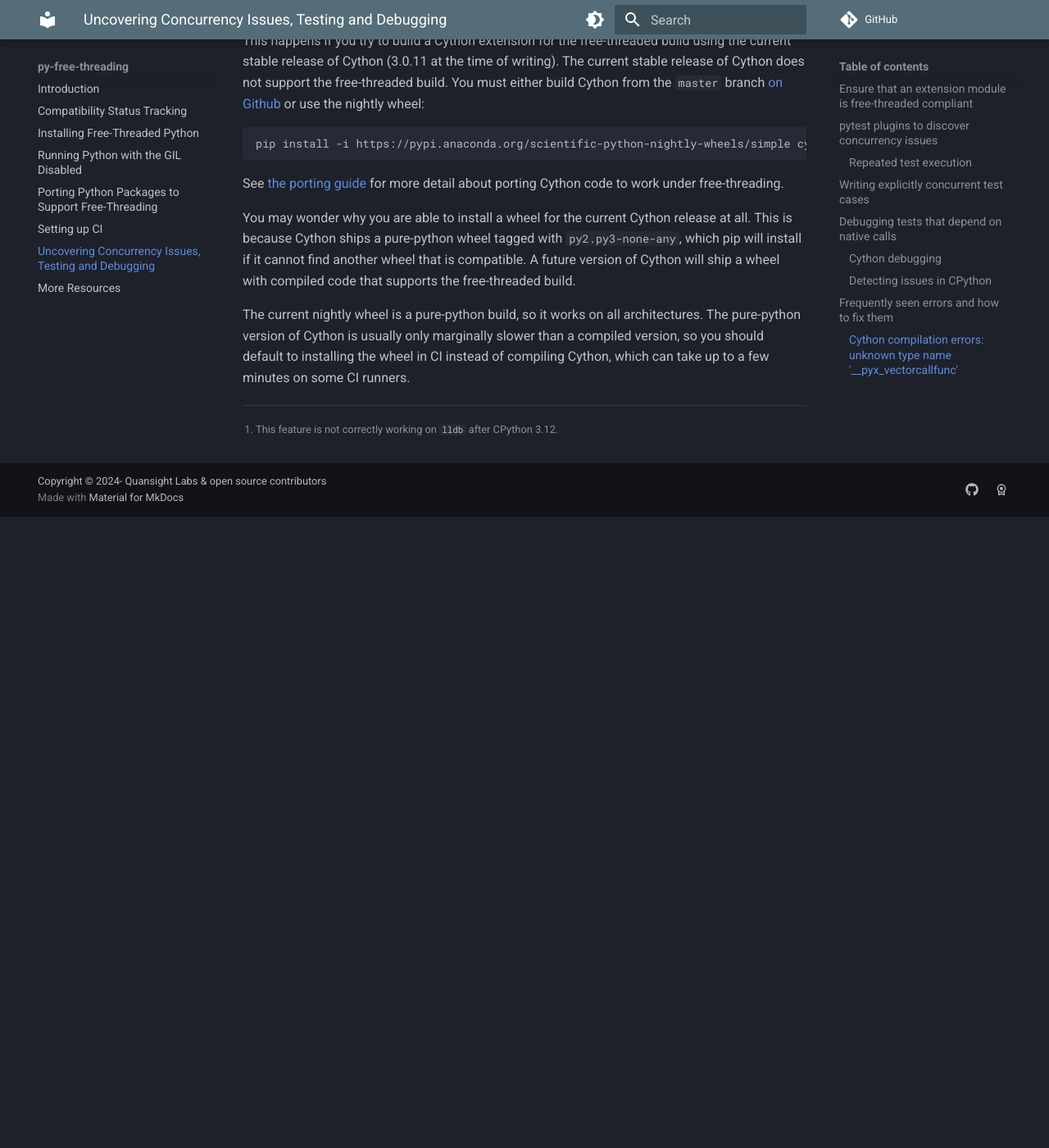
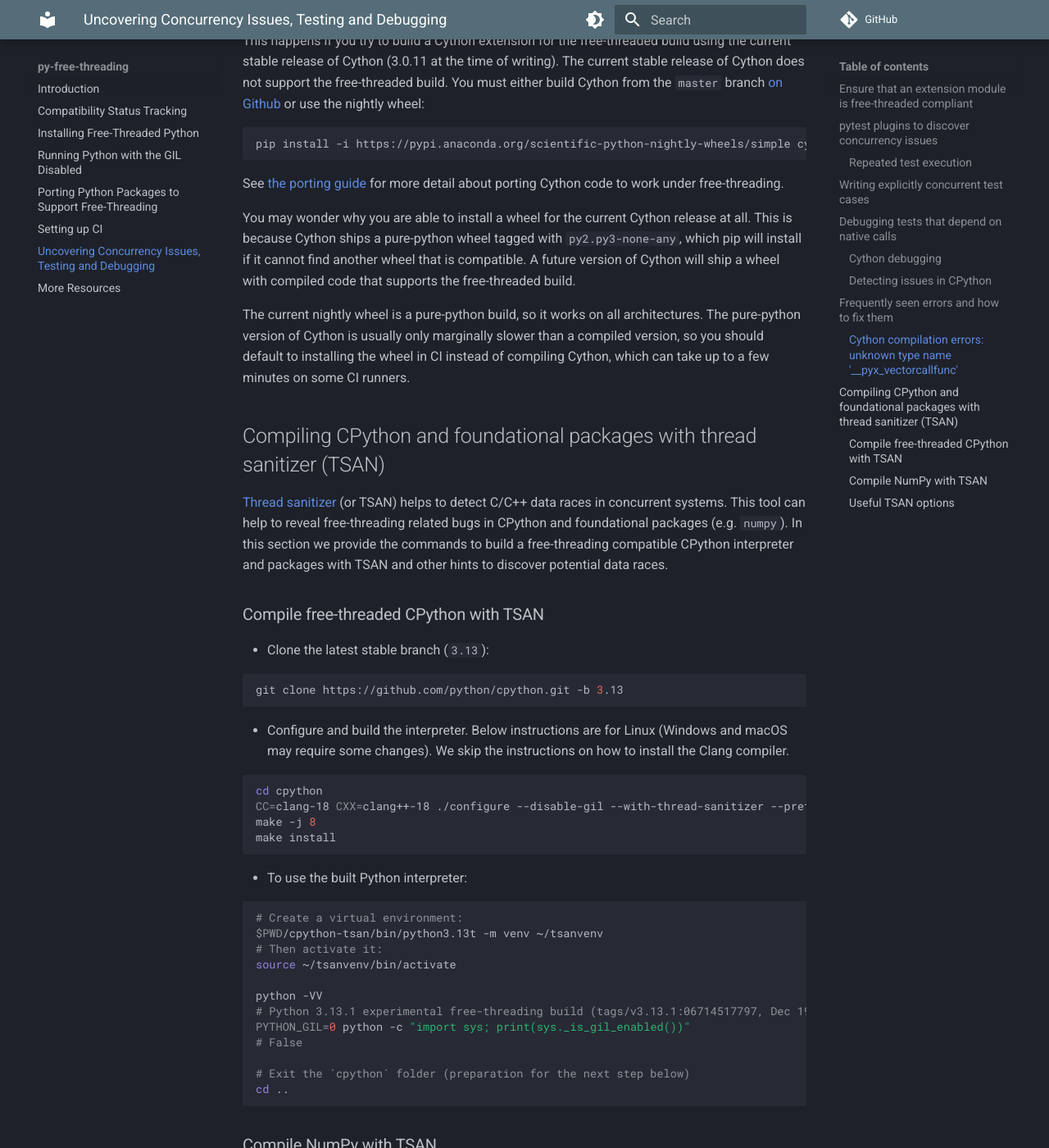
Before and after one commit to Quansight-Labs/free-threaded-compatibility, an MkDocs documentation site: the page built from docs/debugging.md, in a window 1280 px wide and 1400 px high, scrolled down 3736 px. Shown: the whole window at 82% size. Built offline with MkDocs 1.6.1 and Material for MkDocs 9.7.7, drawn with Linux system fonts in a browser that asks for light colours; comment, search, counter and statistics services are not loaded; before the commit the page ends 4366 px from its top, so only the background shows below that; some of the changed text lies outside the part shown.

Commit message:
Added Compiling CPython and foundational packages with thread sanitizer (TSAN) part (#123)

````diff
--- a/docs/debugging.md
+++ b/docs/debugging.md
@@ -271,4 +271,101 @@ slower than a compiled version, so you should default to installing the wheel in
 CI instead of compiling Cython, which can take up to a few minutes on some CI
 runners.
 
+## Compiling CPython and foundational packages with thread sanitizer (TSAN)
+
+[Thread sanitizer](https://github.com/google/sanitizers/wiki/ThreadSanitizerCppManual) (or TSAN) helps
+to detect C/C++ data races in concurrent systems. This tool can help to reveal free-threading
+related bugs in CPython and foundational packages (e.g. `numpy`).
+In this section we provide the commands to build a free-threading compatible
+CPython interpreter and packages with TSAN and other hints to discover
+potential data races.
+
+### Compile free-threaded CPython with TSAN
+
+- Clone the latest stable branch (`3.13`):
+
+```bash
+git clone https://github.com/python/cpython.git -b 3.13
+```
+
+- Configure and build the interpreter. Below instructions are for Linux
+    (Windows and macOS may require some changes). We skip the instructions on how
+    to install the Clang compiler.
+
+```bash
+cd cpython
+CC=clang-18 CXX=clang++-18 ./configure --disable-gil --with-thread-sanitizer --prefix $PWD/cpython-tsan
+make -j 8
+make install
+```
+
+- To use the built Python interpreter:
+
+```bash
+# Create a virtual environment:
+$PWD/cpython-tsan/bin/python3.13t -m venv ~/tsanvenv
+# Then activate it:
+source ~/tsanvenv/bin/activate
+
+python -VV
+# Python 3.13.1 experimental free-threading build (tags/v3.13.1:06714517797, Dec 19 2024, 10:06:54) [Clang 18.1.3 (1ubuntu1)]
+PYTHON_GIL=0 python -c "import sys; print(sys._is_gil_enabled())"
+# False
+
+# Exit the `cpython` folder (preparation for the next step below)
+cd ..
+```
+
+### Compile NumPy with TSAN
+
+- Get the source code (for example, the `main` branch)
+
+```bash
+git clone --recursive https://github.com/numpy/numpy.git
+```
+
+- Install the build requirements:
+
+```bash
+cd numpy
+python -m pip install -r requirements/build_requirements.txt
+# Make sure to install a compatible Cython version (master branch is best for now)
+python -m pip install -U git+https://github.com/cython/cython
+```
+
+- Build the package
+
+```bash
+export CC=clang-18
+export CXX=clang++-18
+export CFLAGS=-fsanitize=thread
+export CXXFLAGS=-fsanitize=thread
+export LDFLAGS=-fsanitize=thread
+
+python -m pip install -v . --no-build-isolation
+```
+
+### Useful TSAN options
+
+- By default TSAN reports warnings. To stop execution on TSAN errors, use:
+
+```bash
+TSAN_OPTIONS=halt_on_error=1 python -m pytest test.py
+```
+
+- To add TSAN suppressions (written in a file: `tsan-suppressions`):
+
+```bash
+# Let's show an example content of suppressions,
+# more info: https://github.com/google/sanitizers/wiki/ThreadSanitizerSuppressions
+cat $PWD/tsan-suppressions
+
+race:llvm::RuntimeDyldELF::registerEHFrames
+race:partial_vectorcall_fallback
+race:dnnl_sgemm
+
+
+export TSAN_OPTIONS="suppressions=$PWD/tsan-suppressions" python -m pytest test.py
+```
+
 [^1]: This feature is not correctly working on `lldb` after CPython 3.12.
````
